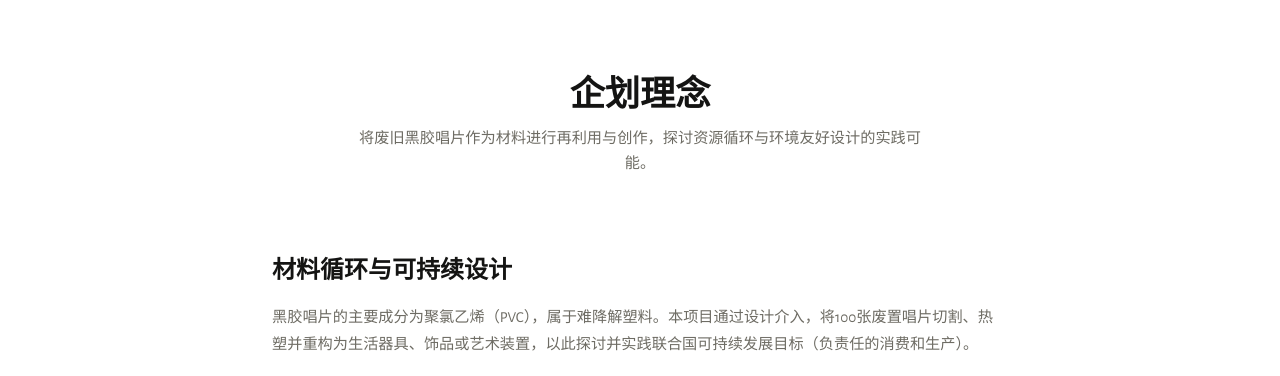
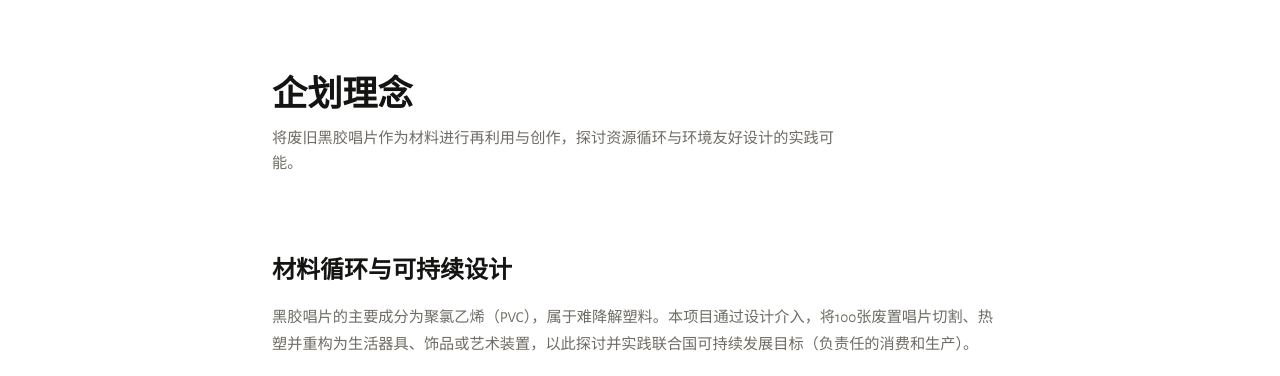
Before and after one commit to Pcerony/rere-cords, a plain HTML site: page index.html in a window 1280 px wide. Shown: the part 820-1196 px from the top of the page. Drawn offline with nearby package versions, Linux system fonts and the light colour scheme; a web font is replaced by a local one.

Commit message:
style: left-align Concept section header and lead paragraph

```diff
--- a/styles.css
+++ b/styles.css
@@ -394,6 +394,14 @@ section {
 /* --------------------------------------------------------------------------
    6. Concept Section (Extreme Minimalist Layout)
    -------------------------------------------------------------------------- */
+#concept .section-header {
+    text-align: left;
+}
+
+#concept .section-lead {
+    margin-left: 0;
+    margin-right: auto;
+}
 .concept-list {
     display: flex;
     flex-direction: column;
```
